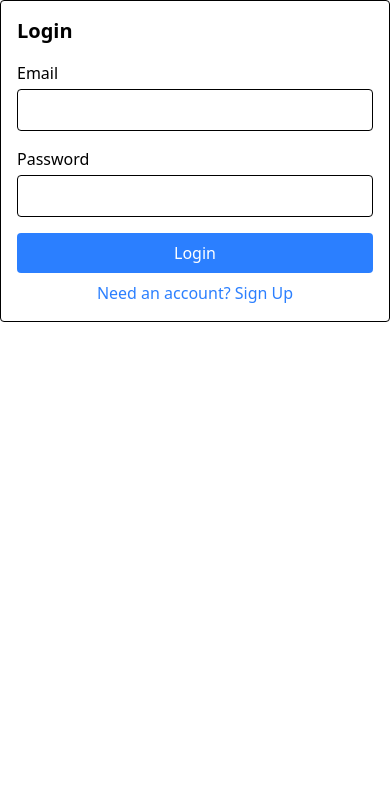
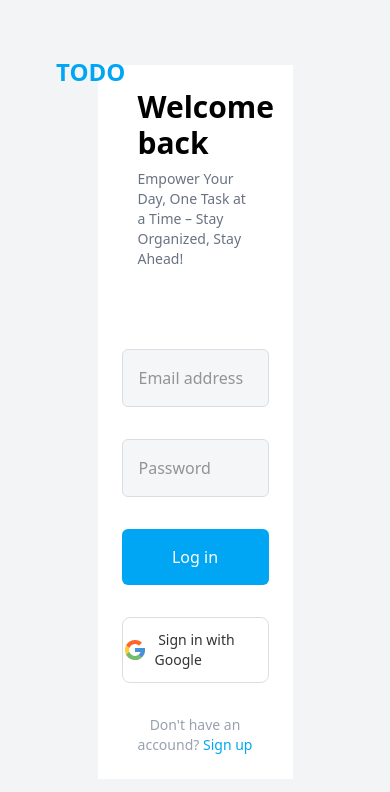
Before and after one commit to lxnid/todo-app, a React (Vite) app: page / in a window 390 px wide. Shown: the top 792 px of the page. Built offline with nearby package versions, Linux system fonts and the light colour scheme; no server answers.

Commit message:
feat(ui): improve todo app ui and ux
- Add react-icons dependencies
- Redesign auth, layout, navbar, and todo list components with new styling
- Implement loading states and better user experience

```diff
--- a/package.json
+++ b/package.json
@@ -11,8 +11,10 @@
   },
   "dependencies": {
     "@tailwindcss/vite": "^4.1.10",
+    "firebase": "^11.9.1",
     "react": "^19.1.0",
     "react-dom": "^19.1.0",
+    "react-icons": "^5.5.0",
     "tailwindcss": "^4.1.10"
   },
   "devDependencies": {
--- a/src/components/Auth.tsx
+++ b/src/components/Auth.tsx
@@ -1,10 +1,11 @@
-import { useState } from 'react';
-import { useAuth } from '../firebase';
+import { useState } from "react";
+import { useAuth } from "../firebase";
+import { FcGoogle } from "react-icons/fc";
 
 const Auth = () => {
 	const { user, loading, error, signIn, signUp, signOut } = useAuth();
-  const [email, setEmail] = useState('');
-  const [password, setPassword] = useState('');
+	const [email, setEmail] = useState("");
+	const [password, setPassword] = useState("");
 	const [isLogin, setIsLogin] = useState(true);
 
 	const handleSubmit = async (e: React.FormEvent) => {
@@ -16,16 +17,20 @@ const Auth = () => {
 				await signUp(email, password);
 			}
 			// Clear form after successful auth
-      setEmail('');
-      setPassword('');
+			setEmail("");
+			setPassword("");
 		} catch (err) {
 			// Error is handled by the useAuth hook
-      console.error('Authentication error:', err);
+			console.error("Authentication error:", err);
 		}
 	};
 
 	if (loading) {
-    return <div className="text-center py-4">Loading...</div>;
+		return (
+			<div className="flex justify-center items-center h-screen">
+				Loading...
+			</div>
+		);
 	}
 
 	if (user) {
@@ -34,7 +39,7 @@ const Auth = () => {
 				<p className="mb-2">Logged in as: {user.email}</p>
 				<button
 					onClick={signOut}
-          className="bg-red-500 text-white px-4 py-2 rounded hover:bg-red-600"
+					className="bg-white text-sky-500 cursor-pointer opacity-90 hover:opacity-100 hover:scale-105 transition-all ease-out duration-300 px-3 py-1 rounded-lg text-xs font-medium"
 				>
 					Sign Out
 				</button>
@@ -43,10 +48,23 @@ const Auth = () => {
 	}
 
 	return (
-    <div className="p-4 border rounded mb-4">
-      <h2 className="text-xl font-semibold mb-4">
-        {isLogin ? 'Login' : 'Sign Up'}
+		<div className="flex justify-center items-center min-h-screen bg-gray-100">
+			<div className="w-[50%] flex justify-center items-center">
+				<div className="w-full max-w-xl bg-white overflow-hidden">
+					<div className="p-4 text-sky-500 absolute top-10 left-10">
+						<h1 className="text-2xl font-bold">TODO</h1>
+					</div>
+
+					<div className="p-6">
+						<div className="mb-20 space-y-2 px-4">
+							<h2 className="text-3xl font-bold">
+								{isLogin ? "Welcome back" : "Welcome aboard"}
 							</h2>
+							<p className="text-sm text-gray-500">
+								Empower Your Day, One Task at a Time – Stay
+								Organized, Stay Ahead!
+							</p>
+						</div>
 
 						{error && (
 							<div className="bg-red-100 border border-red-400 text-red-700 px-4 py-3 rounded mb-4">
@@ -54,48 +72,84 @@ const Auth = () => {
 							</div>
 						)}
 
-      <form onSubmit={handleSubmit} className="space-y-4">
+						<form onSubmit={handleSubmit} className="space-y-8">
 							<div>
-          <label htmlFor="email" className="block mb-1">Email</label>
 								<input
 									id="email"
 									type="email"
 									value={email}
 									onChange={(e) => setEmail(e.target.value)}
+									placeholder="Email address"
 									required
-            className="w-full px-4 py-2 border rounded"
+									className="w-full px-4 py-4 bg-gray-100 border border-gray-300 rounded-md opacity-80 focus:opacity-100 focus:outline-none focus:ring-2 focus:ring-sky-500"
 								/>
 							</div>
 
 							<div>
-          <label htmlFor="password" className="block mb-1">Password</label>
 								<input
 									id="password"
 									type="password"
 									value={password}
-            onChange={(e) => setPassword(e.target.value)}
+									onChange={(e) =>
+										setPassword(e.target.value)
+									}
+									placeholder="Password"
 									required
-            className="w-full px-4 py-2 border rounded"
+									className="w-full px-4 py-4 bg-gray-100 border border-gray-300 rounded-md opacity-80 focus:opacity-100 focus:outline-none focus:ring-2 focus:ring-sky-500"
 								/>
 							</div>
 
-        <div className="flex flex-col space-y-2">
 							<button
 								type="submit"
-            className="bg-blue-500 text-white px-4 py-2 rounded hover:bg-blue-600"
+								className="w-full bg-sky-500 text-white py-4 px-4 cursor-pointer rounded-md hover:bg-sky-600 transition duration-200"
 							>
-            {isLogin ? 'Login' : 'Sign Up'}
+								{isLogin ? "Log in" : "Sign up"}
 							</button>
 
+							<div className="text-3xl flex items-center justify-center py-3 cursor-pointer bg-white border border-gray-300 hover:border-gray-400 rounded-lg opacity-80 hover:opacity-100 transition-all ease-out duration-300">
+								<FcGoogle />
+								<span className="text-sm px-2">
+									&nbsp;{isLogin ? "Sign in" : "Sign up"} with
+									Google
+								</span>
+							</div>
+
+							<div className="text-center mt-4">
+								{isLogin ? (
+									<p className="text-sm">
+										<span className="text-gray-400">
+											Don't have an accound?
+										</span>
 										<button
 											type="button"
+											className="opacity-100 text-sky-500 cursor-pointer"
 											onClick={() => setIsLogin(!isLogin)}
-            className="text-blue-500 hover:underline"
 										>
-            {isLogin ? 'Need an account? Sign Up' : 'Already have an account? Login'}
+											&nbsp;Sign up
 										</button>
+									</p>
+								) : (
+									<p className="text-sm">
+										<span className="text-gray-400">
+											Already have an account?
+										</span>
+										<button
+											type="button"
+											className="opacity-100 text-sky-500 cursor-pointer"
+											onClick={() => setIsLogin(!isLogin)}
+										>
+											&nbsp;Log in
+										</button>
+									</p>
+								)}
 							</div>
 						</form>
+					</div>
+				</div>
+			</div>
+			<div className="w-[50%] md:flex hidden justify-center items-center bg-sky-500 h-screen">
+				<div className="w-[100%] h-[100%] bg-[url('https://images.pexels.com/photos/32589785/pexels-photo-32589785.jpeg?_gl=1*1srf0bj*_ga*MjEwOTg5MzIwNC4xNzUwNTAzOTY4*_ga_8JE65Q40S6*czE3NTA1MDM5NjckbzEkZzEkdDE3NTA1MDQwMDkkajE4JGwwJGgw')] bg-cover"></div>
+			</div>
 		</div>
 	);
 };
--- a/src/components/Layout.tsx
+++ b/src/components/Layout.tsx
@@ -11,7 +11,7 @@ const Layout = ({ children }: LayoutProps) => {
   const { user, loading } = useAuth();
 
   if (loading) {
-    return <div className="flex justify-center p-8">Loading...</div>;
+    return <div className="flex justify-center items-center min-h-screen">Loading...</div>;
   }
 
   // If no user is logged in, only show the Auth component
@@ -21,9 +21,9 @@ const Layout = ({ children }: LayoutProps) => {
 
   // If user is logged in, show the Navbar and the main app content
   return (
-    <div className="min-h-screen bg-gray-50">
+    <div className="min-h-screen bg-gray-100">
       <Navbar />
-      <main className="container mx-auto p-4">
+      <main className="container mx-auto p-4 max-w-4xl">
         {children}
       </main>
     </div>
--- a/src/components/Navbar.tsx
+++ b/src/components/Navbar.tsx
@@ -1,19 +1,21 @@
+import { FaUser } from 'react-icons/fa';
 import { useAuth } from '../firebase';
 
 const Navbar = () => {
   const { user, signOut } = useAuth();
 
   return (
-    <nav className="bg-blue-600 text-white p-4 shadow-md">
+    <nav className="bg-sky-500 text-white p-4 shadow-md">
       <div className="container mx-auto flex justify-between items-center">
-        <div className="text-xl font-bold">Todo App</div>
+        <div className="text-xl font-bold">TODO</div>
 
         {user && (
           <div className="flex items-center space-x-4">
-            <span className="hidden md:inline">{user.email}</span>
+            <span><FaUser /></span>
+            <span className="text-sm">{user.email}</span>
             <button
               onClick={signOut}
-              className="bg-red-500 hover:bg-red-600 px-3 py-1 rounded text-sm"
+              className="bg-white text-sky-500 cursor-pointer opacity-90 hover:opacity-100 hover:scale-105 transition-all ease-out duration-300 px-3 py-1 rounded-lg text-xs font-medium"
             >
               Sign Out
             </button>
--- a/src/components/TodoList.tsx
+++ b/src/components/TodoList.tsx
@@ -1,7 +1,17 @@
-import { useState, useEffect } from 'react';
-import { db } from '../firebase';
-import { collection, onSnapshot, addDoc, deleteDoc, doc, updateDoc, setDoc, getDoc } from 'firebase/firestore';
-import { useAuth } from '../firebase';
+import { useState, useEffect } from "react";
+import { db } from "../firebase";
+import {
+	collection,
+	onSnapshot,
+	addDoc,
+	deleteDoc,
+	doc,
+	updateDoc,
+	setDoc,
+	getDoc,
+} from "firebase/firestore";
+import { useAuth } from "../firebase";
+import { MdCheckBox, MdCheckBoxOutlineBlank, MdDelete, MdOutlineAdd } from "react-icons/md";
 
 type Task = {
 	id: string;
@@ -12,7 +22,7 @@ type Task = {
 const TodoList = () => {
 	const { user } = useAuth();
 	const [tasks, setTasks] = useState<Task[]>([]);
-  const [newTaskDescription, setNewTaskDescription] = useState('');
+	const [newTaskDescription, setNewTaskDescription] = useState("");
 	const [error, setError] = useState<string | null>(null);
 	const [isAddingTask, setIsAddingTask] = useState(false);
 
@@ -22,21 +32,21 @@ const TodoList = () => {
 			if (!user) return;
 
 			try {
-        const userDocRef = doc(db, 'users', user.uid);
+				const userDocRef = doc(db, "users", user.uid);
 				const userDoc = await getDoc(userDocRef);
 
 				if (!userDoc.exists()) {
-          console.log('Creating user document for:', user.uid);
+					console.log("Creating user document for:", user.uid);
 					await setDoc(userDocRef, {
 						email: user.email,
-            createdAt: new Date()
+						createdAt: new Date(),
 					});
-          console.log('User document created successfully');
+					console.log("User document created successfully");
 				} else {
-          console.log('User document already exists');
+					console.log("User document already exists");
 				}
 			} catch (err: any) {
-        console.error('Error ensuring user document exists:', err);
+				console.error("Error ensuring user document exists:", err);
 				setError(`Error setting up user profile: ${err.message}.`);
 			}
 		};
@@ -48,37 +58,24 @@ const TodoList = () => {
 	useEffect(() => {
 		if (!user) return;
 
-    console.log('Setting up tasks listener for user:', user.uid);
+		console.log("Setting up tasks listener for user:", user.uid);
 
 		// Reference to the tasks subcollection for this user
-    const tasksRef = collection(db, 'users', user.uid, 'tasks');
+		const tasksRef = collection(db, "users", user.uid, "tasks");
 
-    const unsubscribe = onSnapshot(tasksRef,
+		const unsubscribe = onSnapshot(
+			tasksRef,
 			(snapshot) => {
-        snapshot.docChanges().forEach((change) => {
-          if (change.type === 'added' && !snapshot.metadata.hasPendingWrites) {
-            // Initial load or new task added
-            setTasks(prevTasks => [...prevTasks, { id: change.doc.id, ...change.doc.data() } as Task]);
-          }
-          if (change.type === 'modified') {
-            // Task updated
-            setTasks(prevTasks =>
-              prevTasks.map(task =>
-                task.id === change.doc.id
-                  ? { id: change.doc.id, ...change.doc.data() } as Task
-                  : task
-              )
-            );
-          }
-          if (change.type === 'removed') {
-            // Task deleted
-            setTasks(prevTasks => prevTasks.filter(task => task.id !== change.doc.id));
-          }
-        });
+				// Always build the full list from the snapshot to avoid duplicates
+				const updatedTasks: Task[] = snapshot.docs.map((docSnap) => ({
+					id: docSnap.id,
+					...(docSnap.data() as Omit<Task, "id">),
+				}));
+				setTasks(updatedTasks);
 				setError(null);
 			},
 			(err) => {
-        console.error('Error fetching tasks:', err);
+				console.error("Error fetching tasks:", err);
 				setError(`Error fetching tasks: ${err.message}.`);
 			}
 		);
@@ -93,39 +90,41 @@ const TodoList = () => {
 
 		setIsAddingTask(true);
 		try {
-      console.log('Adding task for user:', user.uid);
+			console.log("Adding task for user:", user.uid);
 
 			// First ensure the user document exists
-      const userDocRef = doc(db, 'users', user.uid);
+			const userDocRef = doc(db, "users", user.uid);
 			const userDoc = await getDoc(userDocRef);
 
 			if (!userDoc.exists()) {
-        console.log('Creating user document before adding task');
+				console.log("Creating user document before adding task");
 				await setDoc(userDocRef, {
 					email: user.email,
-          createdAt: new Date()
+					createdAt: new Date(),
 				});
 			}
 
 			// Reference to the tasks subcollection for this user
-      const tasksRef = collection(db, 'users', user.uid, 'tasks');
+			const tasksRef = collection(db, "users", user.uid, "tasks");
 
 			const newTask = {
 				description: newTaskDescription,
-        status: false
+				status: false,
 			};
 
-      console.log('New task data:', newTask);
+			console.log("New task data:", newTask);
 
 			const docRef = await addDoc(tasksRef, newTask);
-      console.log('Task added with ID:', docRef.id);
+			console.log("Task added with ID:", docRef.id);
 
 			// Clear form
-      setNewTaskDescription('');
+			setNewTaskDescription("");
 			setError(null);
 		} catch (error: any) {
-      console.error('Error adding task:', error);
-      setError(`Error adding task: ${error.message}. This might be due to Firestore security rules. Please check your Firebase console and ensure rules allow authenticated users to write to their own documents.`);
+			console.error("Error adding task:", error);
+			setError(
+				`Error adding task: ${error.message}. This might be due to Firestore security rules. Please check your Firebase console and ensure rules allow authenticated users to write to their own documents.`
+			);
 		} finally {
 			setIsAddingTask(false);
 		}
@@ -137,27 +136,27 @@ const TodoList = () => {
 
 		try {
 			// Update local state immediately for better UX
-      setTasks(prevTasks =>
-        prevTasks.map(task =>
+			setTasks((prevTasks) =>
+				prevTasks.map((task) =>
 					task.id === id ? { ...task, status: !currentStatus } : task
 				)
 			);
 
 			// Reference to the specific task document
-      const taskRef = doc(db, 'users', user.uid, 'tasks', id);
+			const taskRef = doc(db, "users", user.uid, "tasks", id);
 
 			// Update in Firestore
 			await updateDoc(taskRef, {
-        status: !currentStatus
+				status: !currentStatus,
 			});
 		} catch (error: any) {
 			// Revert local state on error
-      setTasks(prevTasks =>
-        prevTasks.map(task =>
+			setTasks((prevTasks) =>
+				prevTasks.map((task) =>
 					task.id === id ? { ...task, status: currentStatus } : task
 				)
 			);
-      console.error('Error updating task:', error);
+			console.error("Error updating task:", error);
 			setError(`Error updating task: ${error.message}.`);
 		}
 	};
@@ -168,26 +167,31 @@ const TodoList = () => {
 
 		try {
 			// Remove from local state immediately
-      setTasks(prevTasks => prevTasks.filter(task => task.id !== id));
+			setTasks((prevTasks) => prevTasks.filter((task) => task.id !== id));
 
 			// Reference to the specific task document
-      const taskRef = doc(db, 'users', user.uid, 'tasks', id);
+			const taskRef = doc(db, "users", user.uid, "tasks", id);
 			await deleteDoc(taskRef);
 		} catch (error: any) {
 			// Restore the task in local state on error
-      const taskToRestore = tasks.find(task => task.id === id);
+			const taskToRestore = tasks.find((task) => task.id === id);
 			if (taskToRestore) {
-        setTasks(prevTasks => [...prevTasks, taskToRestore]);
+				setTasks((prevTasks) => [...prevTasks, taskToRestore]);
 			}
-      console.error('Error deleting task:', error);
+			console.error("Error deleting task:", error);
 			setError(`Error deleting task: ${error.message}.`);
 		}
 	};
 
+	const handleKeyDown = (e: React.KeyboardEvent<HTMLInputElement>) => {
+		if (e.key === "Enter" && !e.shiftKey) {
+			e.preventDefault();
+			addTask(e as unknown as React.FormEvent);
+		}
+	};
+
 	return (
-    <div className="max-w-md mx-auto mt-8">
-      <h2 className="text-2xl font-bold mb-4">Your Tasks</h2>
-
+		<div className="max-w-screen w-full flex-col mx-auto mt-8">
 			{error && (
 				<div className="bg-red-100 border border-red-400 text-red-700 px-4 py-3 rounded mb-4">
 					<p className="font-bold">Error:</p>
@@ -195,60 +199,76 @@ const TodoList = () => {
 				</div>
 			)}
 
-      <form onSubmit={addTask} className="space-y-4 mb-6 p-4 border rounded bg-gray-50">
-        <div>
-          <label htmlFor="description" className="block text-sm font-medium text-gray-700 mb-1">Task Description</label>
-          <textarea
-            id="description"
+			<div className="mb-10">
+				<form onSubmit={addTask} className="flex items-center gap-1.5">
+					<div className="relative flex-grow">
+						<input
+							type="text"
 							value={newTaskDescription}
-            onChange={(e) => setNewTaskDescription(e.target.value)}
-            placeholder="Enter task description"
-            className="w-full px-4 py-2 border rounded focus:outline-none focus:ring-2 focus:ring-blue-500"
-            rows={3}
+							onChange={(e) =>
+								setNewTaskDescription(e.target.value)
+							}
+							onKeyDown={handleKeyDown}
+							placeholder="Enter new task"
+							className="w-full px-6 py-4 pr-10 border border-gray-400 rounded-l-full rounded-r-full bg-gray-100 focus:outline-none focus:ring-2 focus:ring-sky-500 opacity-50 hover:opacity-100 transition-all ease-out duration-300"
 							required
 						/>
 					</div>
-
 					<button
 						type="submit"
-          className={`w-full bg-blue-500 text-white px-4 py-2 rounded hover:bg-blue-600 ${isAddingTask ? 'opacity-50 cursor-not-allowed' : ''}`}
+						className={`ml-2 cursor-pointer hover:scale-110 ease-out duration-500 bg-sky-500 text-white p-2 rounded-full hover:bg-sky-600 btn-press transition-all ${
+							isAddingTask ? "opacity-50 cursor-not-allowed" : ""
+						}`}
 						disabled={isAddingTask}
 					>
-          {isAddingTask ? 'Adding...' : 'Add Task'}
+						<MdOutlineAdd />
 					</button>
 				</form>
+			</div>
 
-      <ul className="space-y-4">
+			<ul className="space-y-2">
 				{tasks.map((task) => (
 					<li
 						key={task.id}
-            className="p-4 border rounded bg-white shadow-sm"
+						className="p-5 border-b hover:border border-gray-300 cursor-pointer rounded-2xl bg-gray-100 hover:bg-sky-100 hover:scale-[102%] ease-in-out duration-400 shadow-sm flex justify-between items-center task-item transition-all"
 					>
-            <div className="flex justify-between items-start mb-2">
-              <p className={`${task.status ? 'line-through text-gray-500' : 'text-gray-700'}`}>
+						<button
+							onClick={() =>
+								updateTaskStatus(task.id, task.status)
+							}
+							className="text-gray-500 hover:text-sky-500 focus:outline-none btn-press transition-all text-xl px-2"
+						>
+							{task.status ? (
+								<MdCheckBox />
+							) : (
+								<MdCheckBoxOutlineBlank />
+							)}
+						</button>
+						<div className="flex items-center flex-grow mr-2">
+							<p
+								className={`${
+									task.status
+										? "line-through text-gray-400"
+										: "text-gray-700"
+								}`}
+							>
 								{task.description}
 							</p>
-              <div className="flex space-x-2">
-                <button
-                  onClick={() => updateTaskStatus(task.id, task.status)}
-                  className={`px-2 py-1 rounded text-xs ${task.status ? 'bg-green-100 text-green-800' : 'bg-yellow-100 text-yellow-800'}`}
-                >
-                  {task.status ? 'Completed' : 'In Progress'}
-                </button>
+						</div>
 						<button
 							onClick={() => deleteTask(task.id)}
-                  className="px-2 py-1 rounded text-xs bg-red-100 text-red-800"
+							className="text-gray-500 hover:text-red-500 focus:outline-none btn-press transition-all text-xl"
 						>
-                  Delete
+							<MdDelete />
 						</button>
-              </div>
-            </div>
 					</li>
 				))}
 			</ul>
 
 			{tasks.length === 0 && (
-        <p className="text-center text-gray-500 mt-4">No tasks yet. Add one above!</p>
+				<p className="text-center text-gray-500 mt-4">
+					No tasks yet. Add one above!
+				</p>
 			)}
 		</div>
 	);
```
Also changed, not shown: 1 other file (tests, documents, lock files or other folders). Lines whose indentation alone changed are shown as unchanged.
